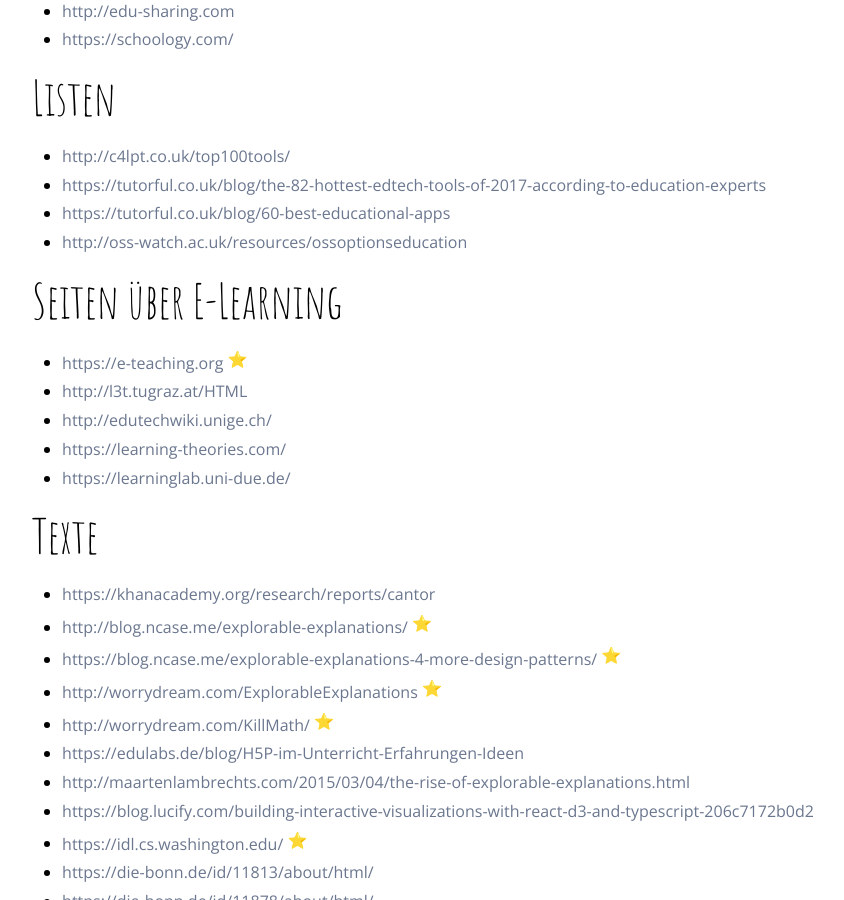
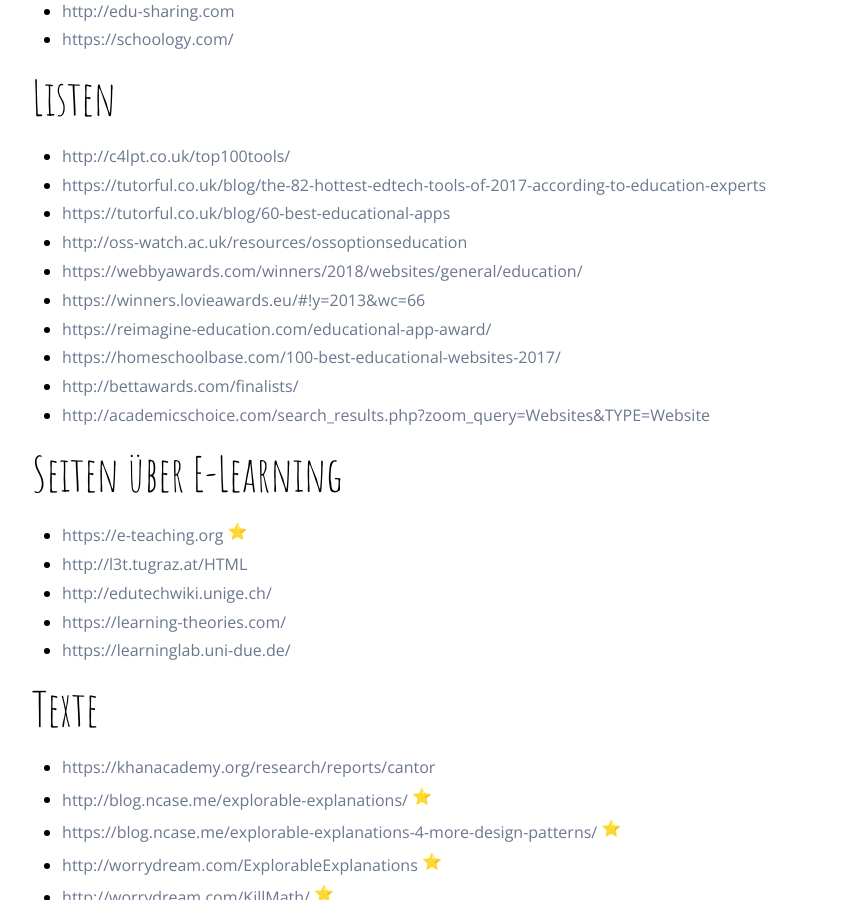
Before and after one commit to chhch/chhch.github.io, a Jekyll site: the page built from _posts/2018-11-18-linksammlung-elearning.md, in a window 1280 px wide and 900 px high, scrolled down 2604 px. Shown: the whole window, without its empty margins (217-1061 px from the left). Built offline with Jekyll 4.4.1, drawn with Linux system fonts in a browser that asks for light colours; nearby versions of some CDN libraries; emoji names are drawn with the system emoji font; our own code applies the rules of GitHub Pages for plain Markdown files; comment, search, counter and statistics services are not loaded.

Commit message:
Add links

```diff
--- a/_posts/2018-11-18-linksammlung-elearning.md
+++ b/_posts/2018-11-18-linksammlung-elearning.md
@@ -93,6 +93,12 @@
 -   <https://tutorful.co.uk/blog/the-82-hottest-edtech-tools-of-2017-according-to-education-experts>
 -   <https://tutorful.co.uk/blog/60-best-educational-apps>
 -   <http://oss-watch.ac.uk/resources/ossoptionseducation>
+-   <https://webbyawards.com/winners/2018/websites/general/education/>
+-   <https://winners.lovieawards.eu/#!y=2013&wc=66>
+-   <https://reimagine-education.com/educational-app-award/>
+-   <https://homeschoolbase.com/100-best-educational-websites-2017/>
+-   <http://bettawards.com/finalists/>
+-   <http://academicschoice.com/search_results.php?zoom_query=Websites&TYPE=Website>
 
 ## Seiten über E-Learning
 
```
